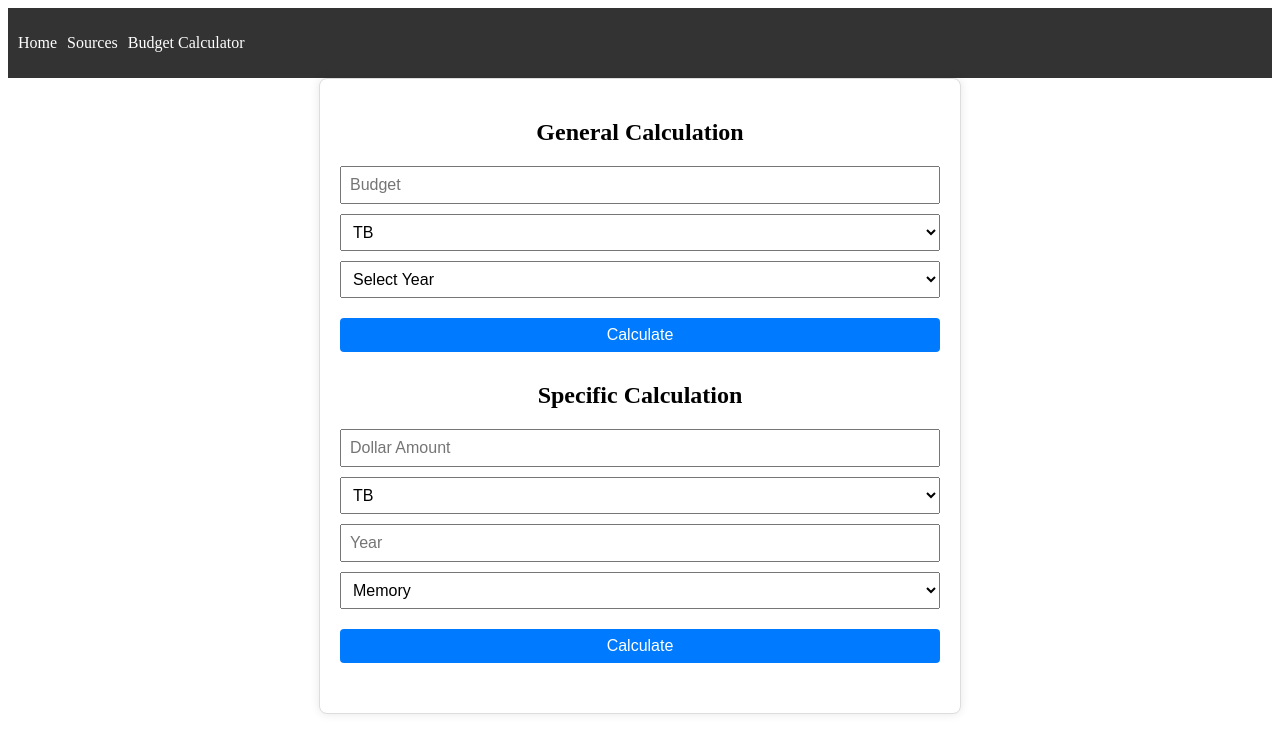
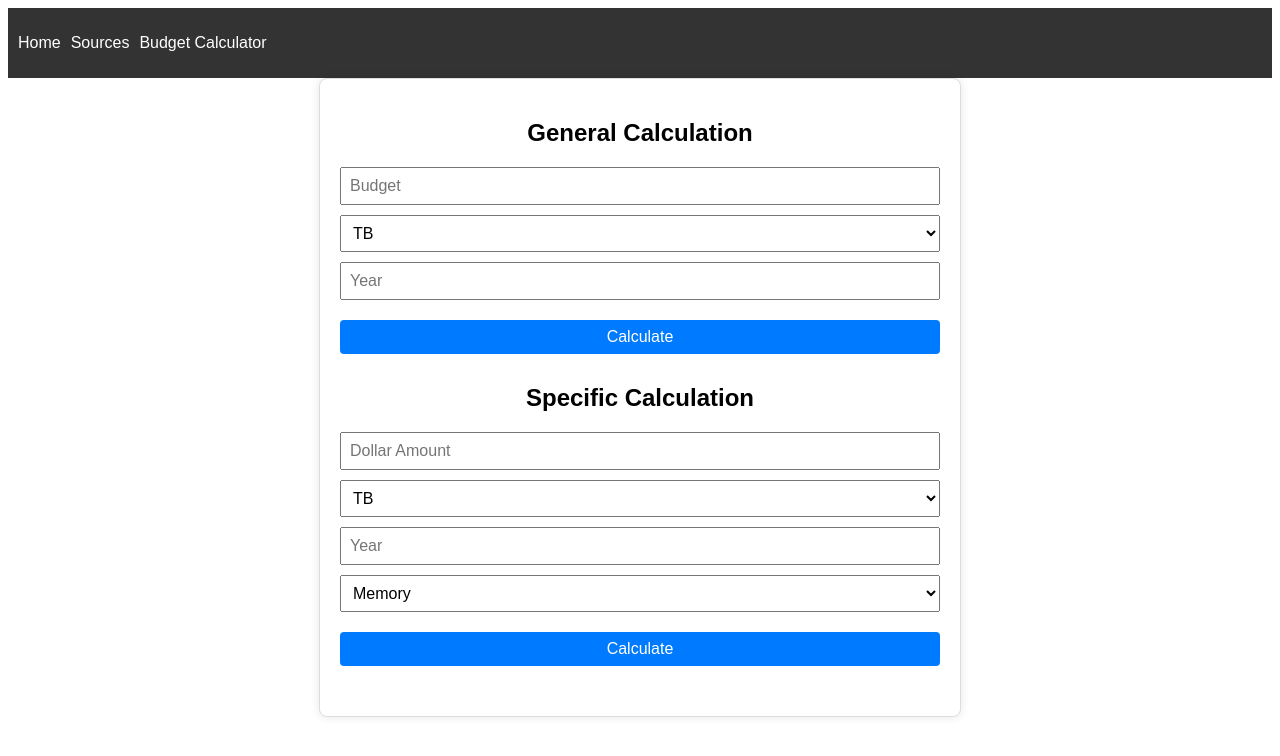
Before and after one commit to brentonlian/project0, a Next.js app: page /budget-calculator in a window 1280 px wide. Shown: the top 756 px of the page. Built offline with nearby package versions, Linux system fonts and the light colour scheme.

Commit message:
Fixed styling issues

```diff
--- a/app/BudgetCalculator.js
+++ b/app/BudgetCalculator.js
@@ -1,4 +1,3 @@
-// BudgetCalculator.js
 'use client';
 
 import React, { useState, useEffect } from 'react';
@@ -18,6 +17,7 @@ const BudgetCalculator = () => {
     storageType: 'Memory',
     generalUnit: 'TB',
     generalYear: '',
+    budget: ''
   });
 
   useEffect(() => {
@@ -129,18 +129,15 @@ const BudgetCalculator = () => {
             <option value="GB">GB</option>
             <option value="MB">MB</option>
           </select>
-          <select
+          <input
+            type="number"
             name="generalYear"
             value={formData.generalYear}
             onChange={handleChange}
-            className="select"
+            placeholder="Year"
             required
-          >
-            <option value="">Select Year</option>
-            {years.map(year => (
-              <option key={year} value={year}>{year}</option>
-            ))}
-          </select>
+            className="input"
+          />
           <button type="submit" className="button">Calculate</button>
         </form>
       </div>
--- a/styles/globals.css
+++ b/styles/globals.css
@@ -1,4 +1,12 @@
-/* styles/globals.css */
+body {
+  font-family: Arial, sans-serif;
+}
+
+* {
+  font-family: Arial, sans-serif;
+}
+
+
 header {
   background: #333;
   color: #fff;
```
